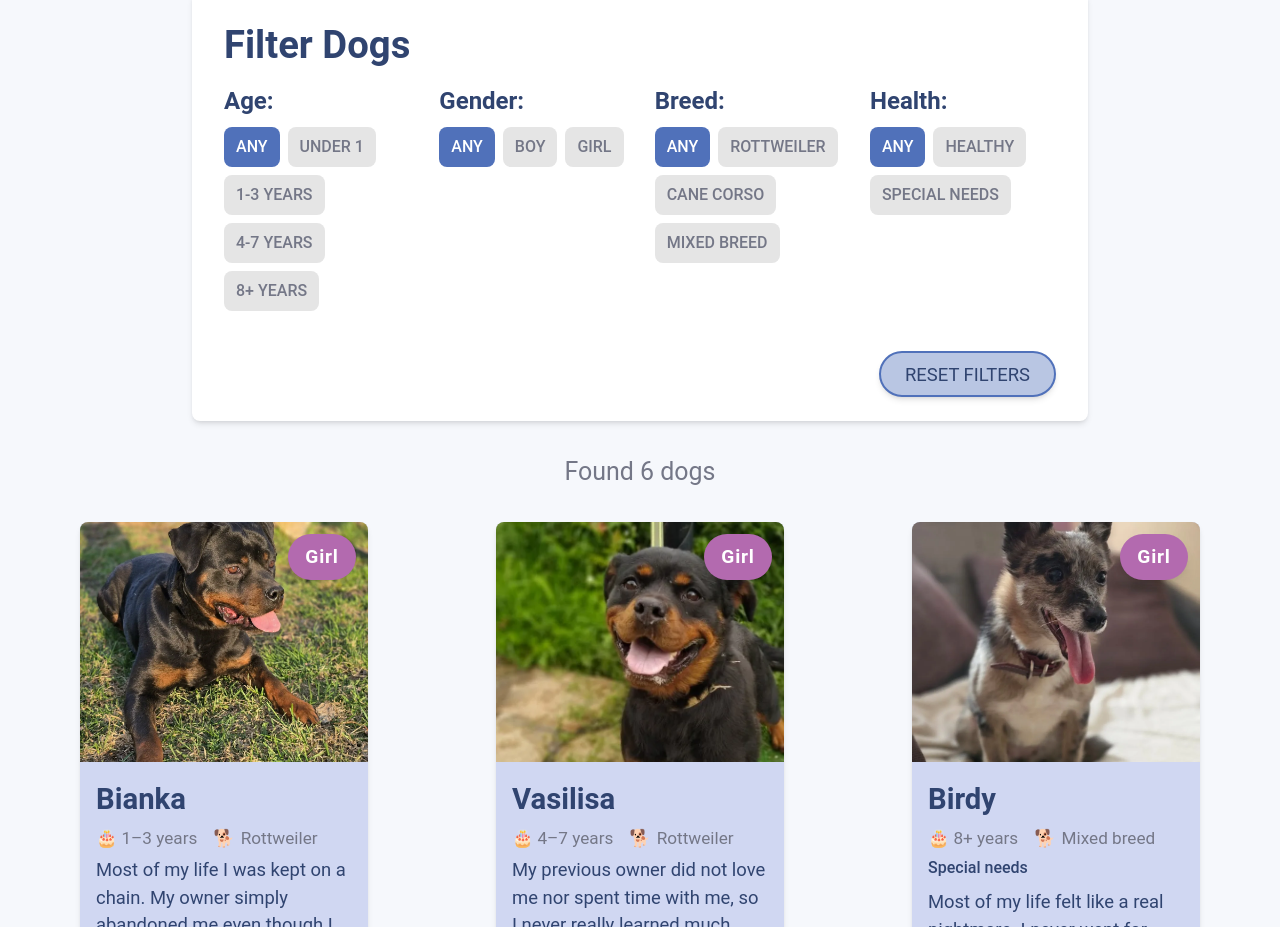
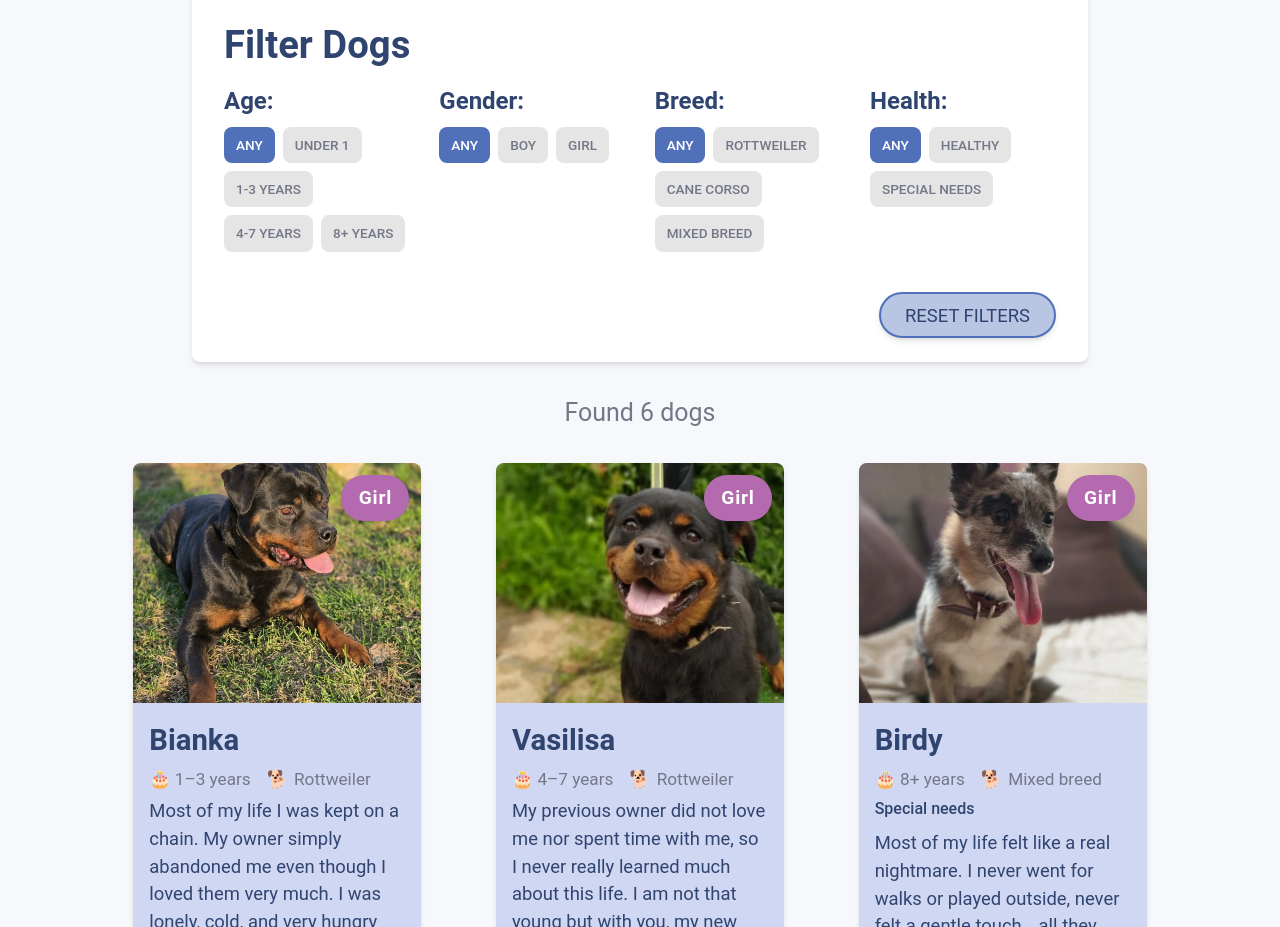
Before and after one commit to bavayra/dog-shelter, a React (Vite) app: page / in a window 1280 px wide. Shown: the part 1020-1947 px from the top of the page. Built offline with nearby package versions, Linux system fonts and the light colour scheme; a web font is replaced by a local one.

Commit message:
style(DogGrid-1280): decreased w of the dog grid container. Decreased font size for the filter options

```diff
--- a/src/styles/custom-breakpoints.css
+++ b/src/styles/custom-breakpoints.css
@@ -477,7 +477,10 @@
     height: 24rem;
   }
   .dog-grid-container {
-    max-width: 80rem;
+    max-width: 70rem;
+  }
+  .filter-button {
+    font-size: 0.85rem;
   }
   #adoption-rules .container {
     max-width: 70rem;
```
